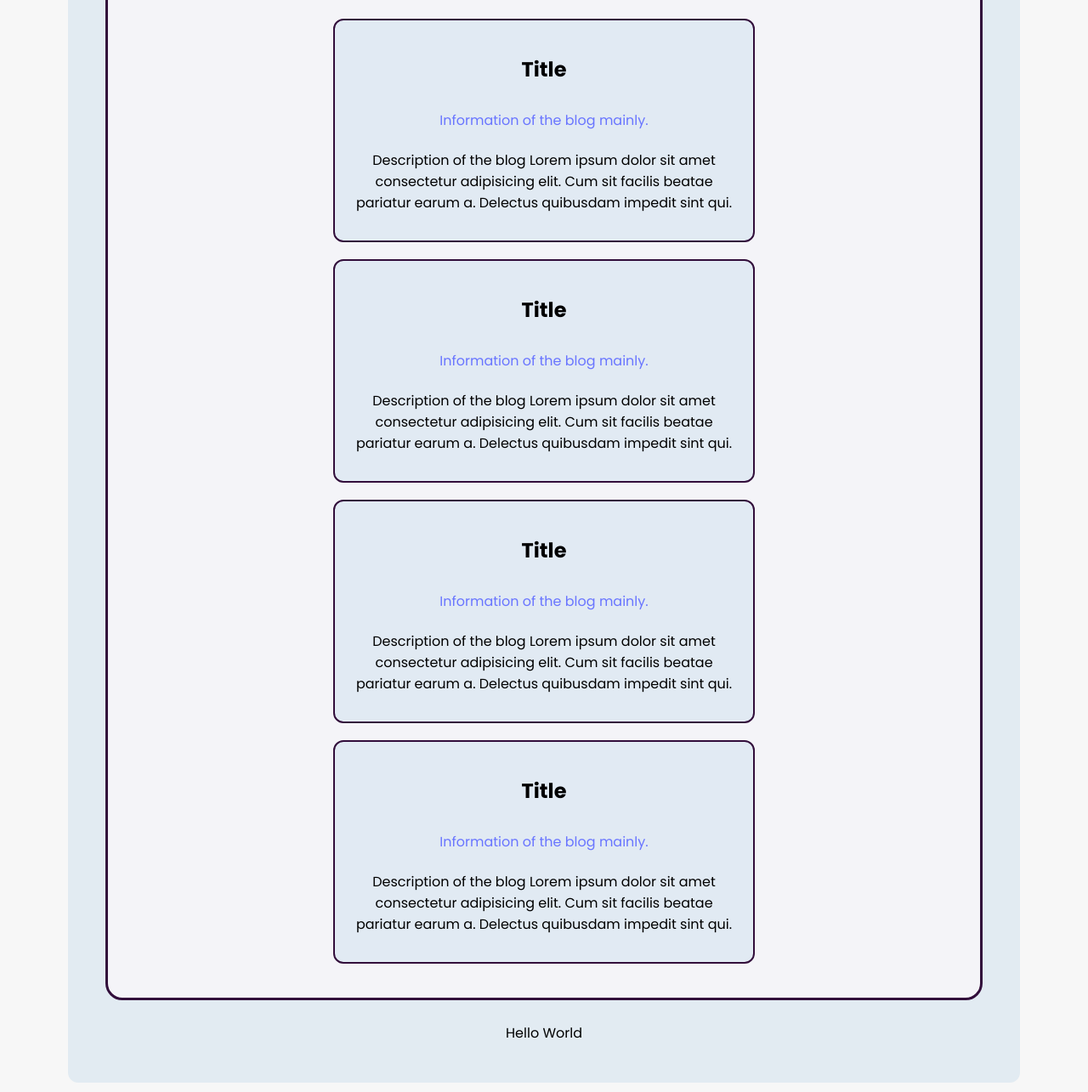
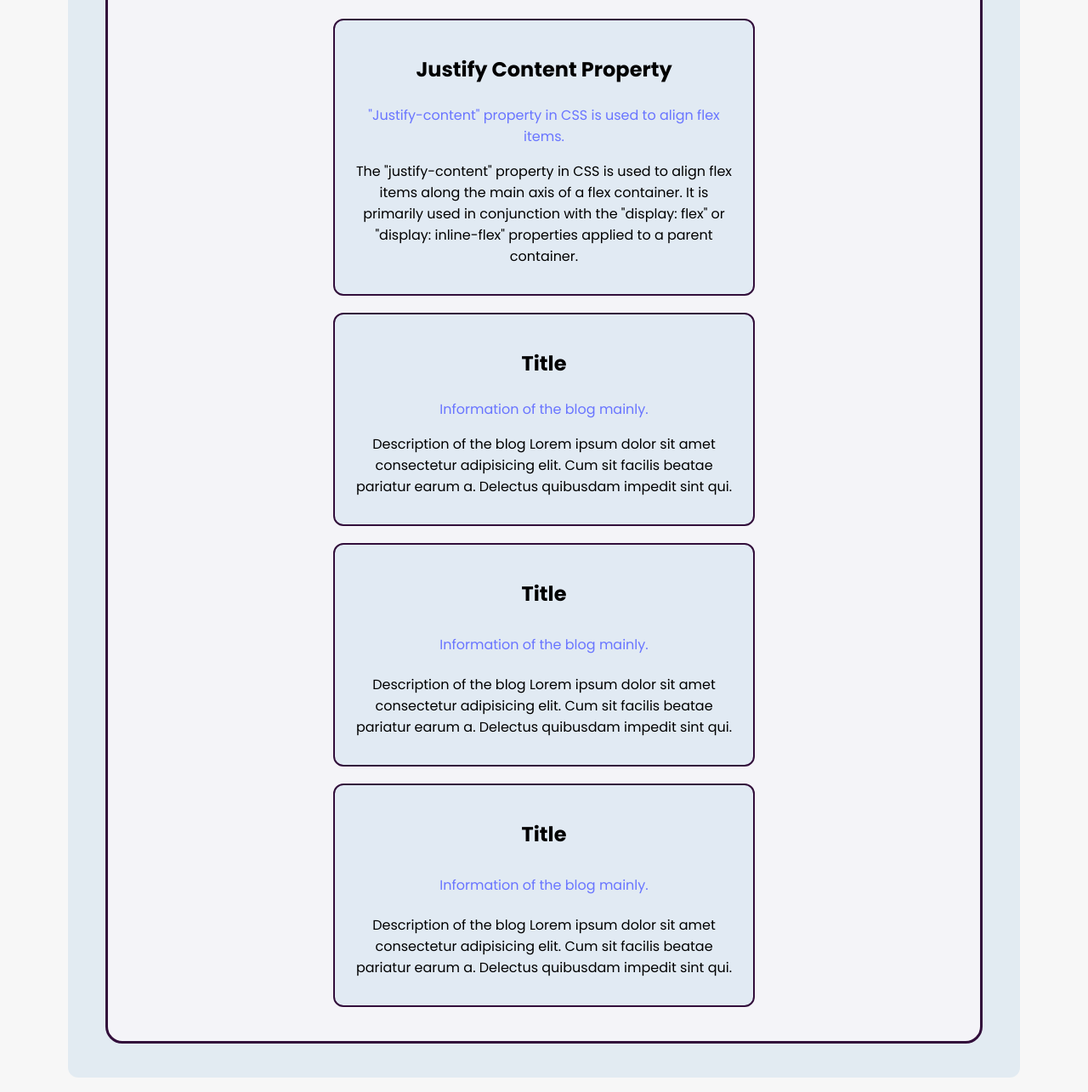
Before and after one commit to kamal-stark-dev/Interactive-CSS-Blog, a plain HTML site: page index.html in a window 1280 px wide. Shown: the part 471-1756 px from the top of the page at 85% size. Drawn offline with Linux system fonts and the light colour scheme; files whose address does not match are found by name; a web font is replaced by a local one.

Commit message:
added read me visibility on hover on blog pages in 'index.html'

```diff
--- a/css/common.css
+++ b/css/common.css
@@ -301,6 +301,10 @@ hr {
 
 /* Blog - Card */
 
+.visible-on-hover {
+  display: none;
+}
+
 .blog-holder {
   display: flex;
   flex-wrap: wrap;
@@ -324,6 +328,14 @@ hr {
   &:hover {
     transform: scale(1.02);
   }
+
+  &:hover .visible-on-hover {
+    display: block;
+  }
+}
+
+.blog-card a {
+  text-decoration: none;
 }
 
 /* Coffee bar */
--- a/index.html
+++ b/index.html
@@ -43,6 +43,23 @@
 
         <div class="blog-holder">
           <div class="blog-card">
+            <a href="interactive-justify-content.html">
+              <h3>Justify Content Property</h3>
+              <span>
+                "Justify-content" property in CSS is used to align flex items.
+              </span>
+              <p>
+                The "justify-content" property in CSS is used to align flex
+                items along the main axis of a flex container. It is primarily
+                used in conjunction with the "display: flex" or "display:
+                inline-flex" properties applied to a parent container.
+              </p>
+              <span class="visible-on-hover">Read More >>>></span>
+            </a>
+          </div>
+
+          <div class="blog-card">
+            <a href="interactive-justify-content.html">
               <h3>Title</h3>
               <span>Information of the blog mainly.</span>
               <p>
@@ -50,6 +67,8 @@
                 adipisicing elit. Cum sit facilis beatae pariatur earum a.
                 Delectus quibusdam impedit sint qui.
               </p>
+              <span class="visible-on-hover">Read More >>>></span>
+            </a>
           </div>
 
           <div class="blog-card">
@@ -60,6 +79,7 @@
               adipisicing elit. Cum sit facilis beatae pariatur earum a.
               Delectus quibusdam impedit sint qui.
             </p>
+            <span class="visible-on-hover">Read More >>>></span>
           </div>
 
           <div class="blog-card">
@@ -70,22 +90,9 @@
               adipisicing elit. Cum sit facilis beatae pariatur earum a.
               Delectus quibusdam impedit sint qui.
             </p>
-          </div>
-
-          <div class="blog-card">
-            <h3>Title</h3>
-            <span>Information of the blog mainly.</span>
-            <p>
-              Description of the blog Lorem ipsum dolor sit amet consectetur
-              adipisicing elit. Cum sit facilis beatae pariatur earum a.
-              Delectus quibusdam impedit sint qui.
-            </p>
+            <span class="visible-on-hover">Read More >>>></span>
           </div>
         </div>
-      </div>
-
-      <div class="code-box">
-        <p>Hello World</p>
       </div>
     </div>
 
```
Lines whose indentation alone changed are shown as unchanged.
